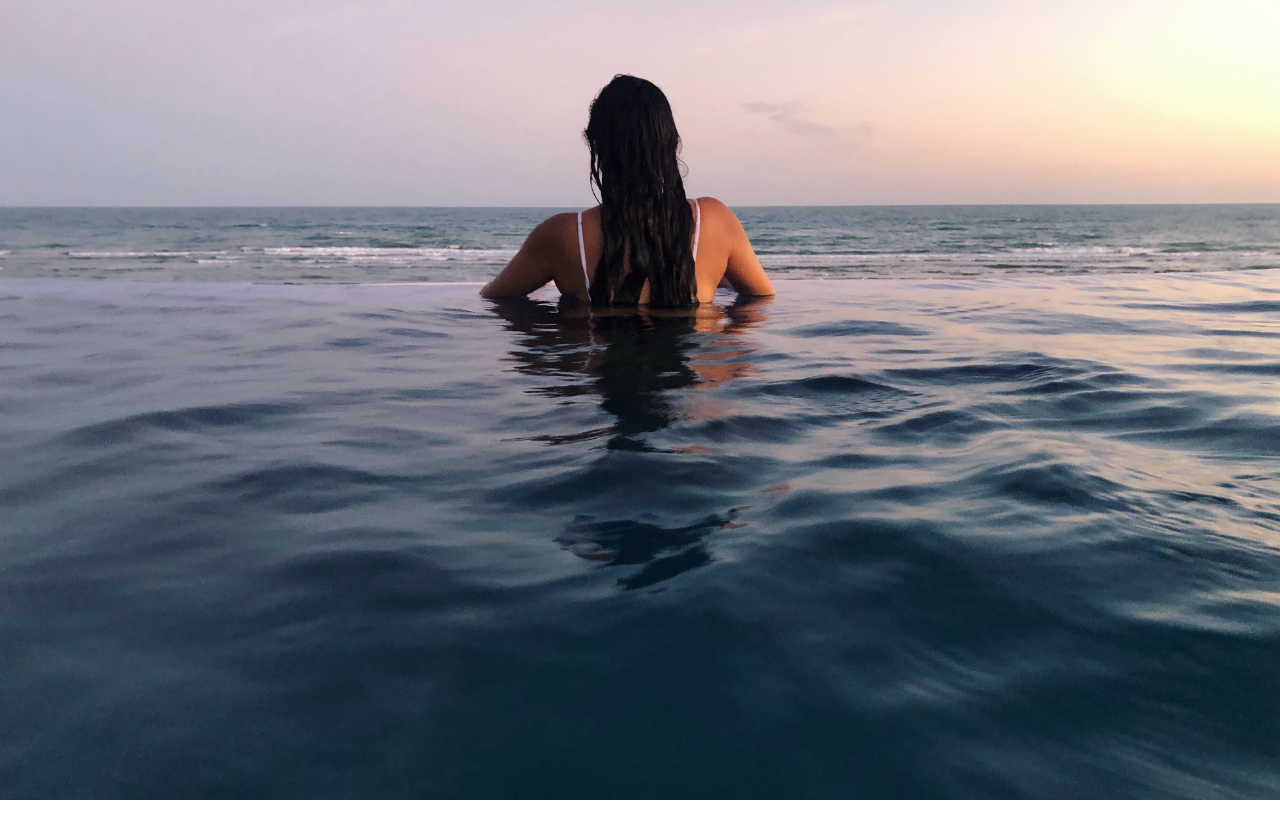
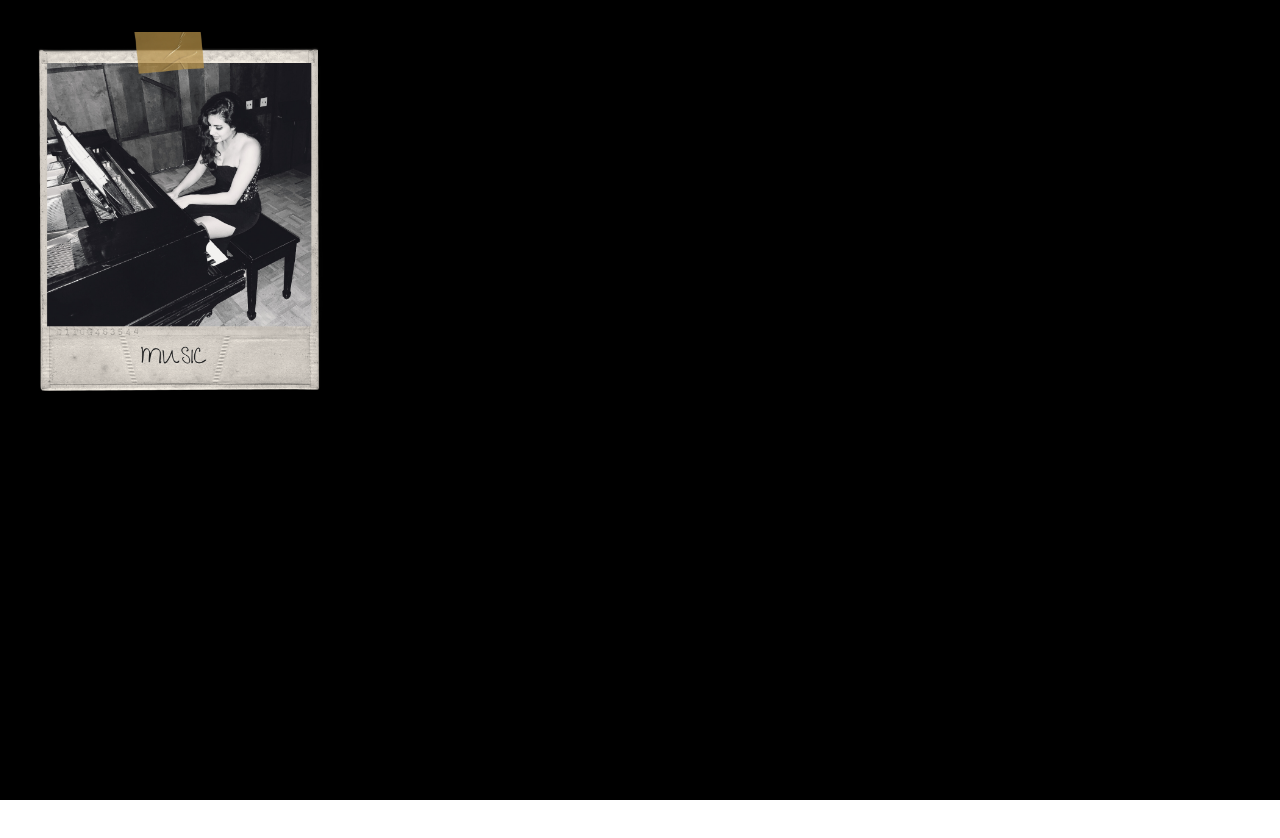
Before and after one commit to yawneazy/yawneazy-music, a React (Vite) app: page / in a window 1280 px wide. Shown: the top 838 px of the page. After the commit the page ends 800 px from the top, so only its background shows below. Built offline with nearby package versions, Linux system fonts and the light colour scheme.

Commit message:
lots of changes

```diff
--- a/src/App.css
+++ b/src/App.css
@@ -2,6 +2,7 @@ body {
   margin: 0;
   padding: 0;
   overflow: hidden;
+  background-color: #1e1e1e;
 }
 
 #root {
@@ -13,16 +14,6 @@ body {
   position: relative;
   height: 100vh;
   width: 100vw;
-}
-
-.full-screen-image {
-  width: 100%;
-  height: 100%;
-  object-fit: cover;
-  position: absolute;
-  top: 0;
-  left: 0;
-  z-index: -1;
 }
 
 .overlay-content {
@@ -41,14 +32,14 @@ body {
   padding-bottom: 3rem;
   text-align: center;
 }
-
+/*
 .yawneazy-text {
   font-family: 'Bebas Neue', sans-serif;
   font-size: 10rem;
   color: white;
   letter-spacing: 40px;
   margin-bottom: 6rem;
-}
+} */
 
 .nav-links {
   display: flex;
@@ -67,3 +58,31 @@ body {
 .nav-links a:hover {
   color: #cccccc;
 }
+
+/* Make the entire container fill the viewport */
+.hero-container {
+  display: flex;
+  justify-content: center;
+  align-items: center;
+  height: 100vh;  /* full viewport height */
+  background-color: #000; /* Or any background you like */
+  position: relative;
+}
+
+/* Style the polaroid image */
+.polaroid-image {
+  position: absolute;
+  top: 2rem;    /* distance from top */
+  left: 2rem;   /* distance from left */
+  width: 300px;
+  cursor: pointer;
+  box-shadow: 0 4px 8px rgba(0, 0, 0, 0.5);
+  transition: transform 0.6s ease, box-shadow 0.6s ease-in-out;
+  border-radius: 4px;
+}
+
+/* Hover effect for interactivity */
+.polaroid-image:hover {
+  transform: scale(1.05) rotate(-2deg);
+  box-shadow: 0 8px 16px rgba(0, 0, 0, 0.7);
+}
--- a/src/App.jsx
+++ b/src/App.jsx
@@ -1,32 +1,36 @@
-import { BrowserRouter as Router, Routes, Route, Link } from 'react-router-dom';
-import homeImage from './images/home-image.jpg';
+import { BrowserRouter as Router, Routes, Route, Link} from 'react-router-dom';
+import { useState } from 'react';
 import './App.css';
 import { About } from './pages/About';
 import { Music } from './pages/Music';
+import bwPianoPhoto from './images/bw-piano-img.png';
+import pianoPhoto from './images/piano-img.png';
 
 function App() {
+  const [showMusic, setShowMusic] = useState(false);
+  const [isHovered, setIsHovered] = useState(false);
+
+  const handlePolaroidClick = () => {
+    setShowMusic(true);
+  };
+
   return (
-    <Router>
-      <div className="hero-container">
-        <img src={homeImage} alt="Home" className="full-screen-image" />
-
-        {/* Overlaid content */}
-        <div className="overlay-content">
-          <div className="yawneazy-text">YAWNEAZY</div>
-          <div className="nav-links">
-            <Link to="/">HOME</Link>
-            <Link to="/about">ABOUT</Link>
-            <Link to="/music">MUSIC</Link>
-          </div>
-        </div>
-      </div>
-
-      <Routes>
-        {/* <Route path="/" element={<div>Home</div>} /> */}
-        <Route path="/about" element={<About />} />
-        <Route path="/music" element={<Music />} />
-      </Routes>
-    </Router>
+    <div className="hero-container">
+      {!showMusic ? (
+        <>
+          <img
+              src={isHovered ? pianoPhoto : bwPianoPhoto}
+            alt="Polaroid of me"
+            className="polaroid-image"
+            onClick={handlePolaroidClick}
+            onMouseEnter={() => setIsHovered(true)}
+            onMouseLeave={() => setIsHovered(false)}
+          />
+        </>
+      ) : (
+        <Music />
+      )}
+    </div>
   );
 }
 
```
Also changed, not shown: src/images/bw-piano-img.png (added), src/images/piano-img.png (added).
